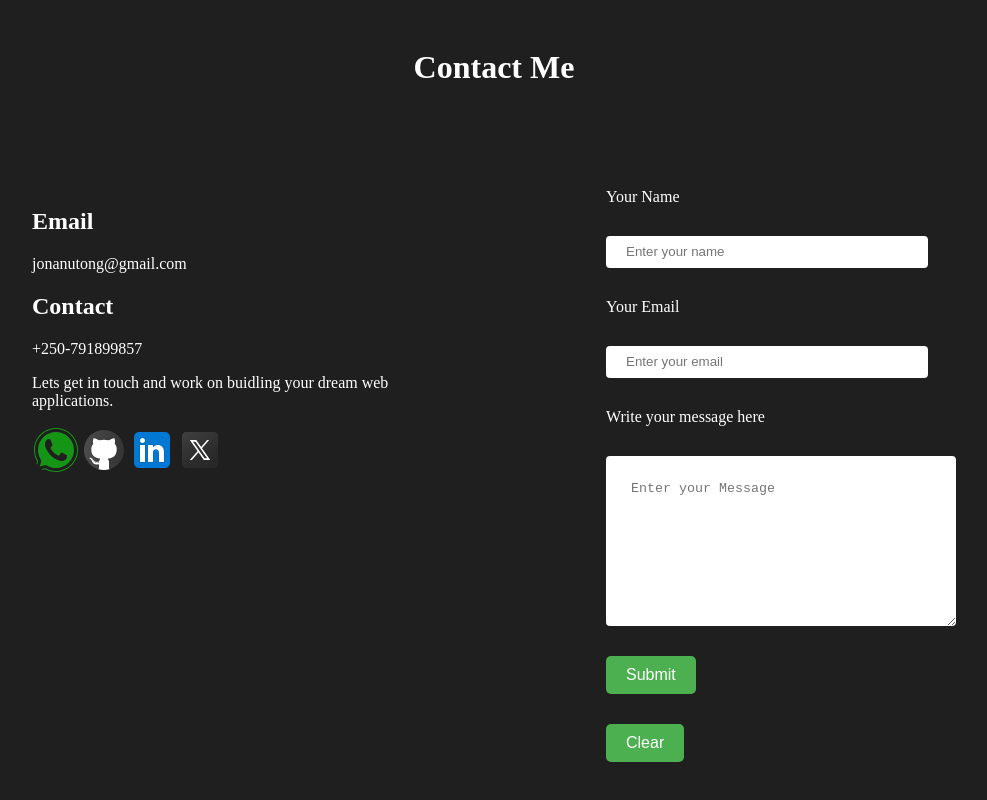
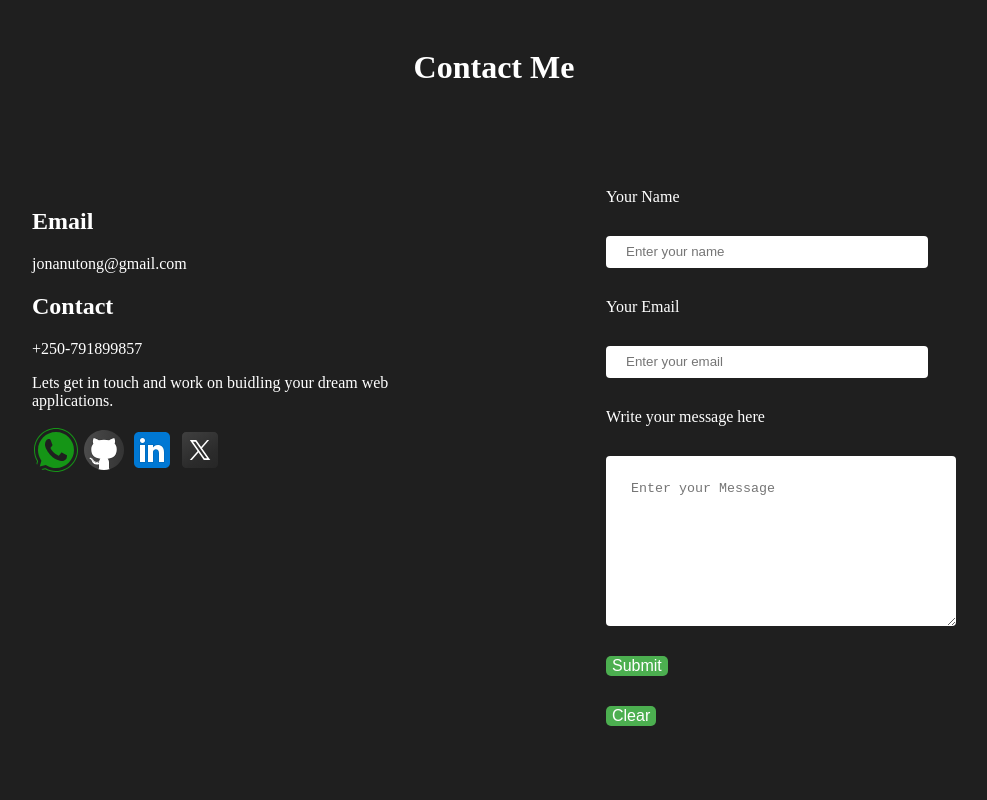
Before and after one commit to Jonan23/Jonan-port, a React (Vite) app: page / in a window 1280 px wide. Shown: the part 1399-2199 px from the top of the page, without its empty margins (146-1133 px from the left). Built offline with nearby package versions, Linux system fonts and the light colour scheme.

Commit message:
spacing buttons

```diff
--- a/src/Components/Contact/Contact.css
+++ b/src/Components/Contact/Contact.css
@@ -27,10 +27,12 @@
 
   .contact-submit,
   .contact-clear {
-    padding: 10px 20px;
+    align-items: center;
+    justify-content: space-between;
     font-size: 16px;
     cursor: pointer;
     border: none;
+    gap: 30px;
     background-color: #4caf50;
     color: white;
     border-radius: 5px;
```
